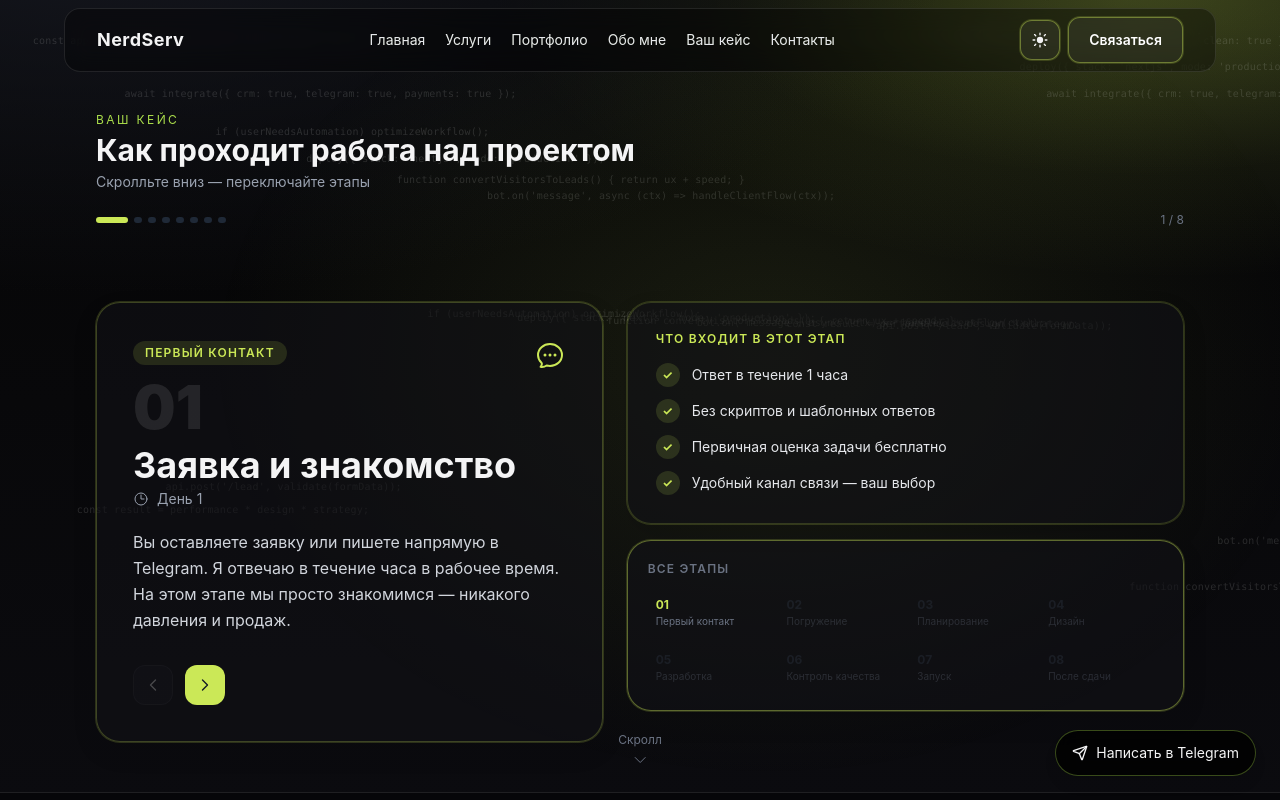
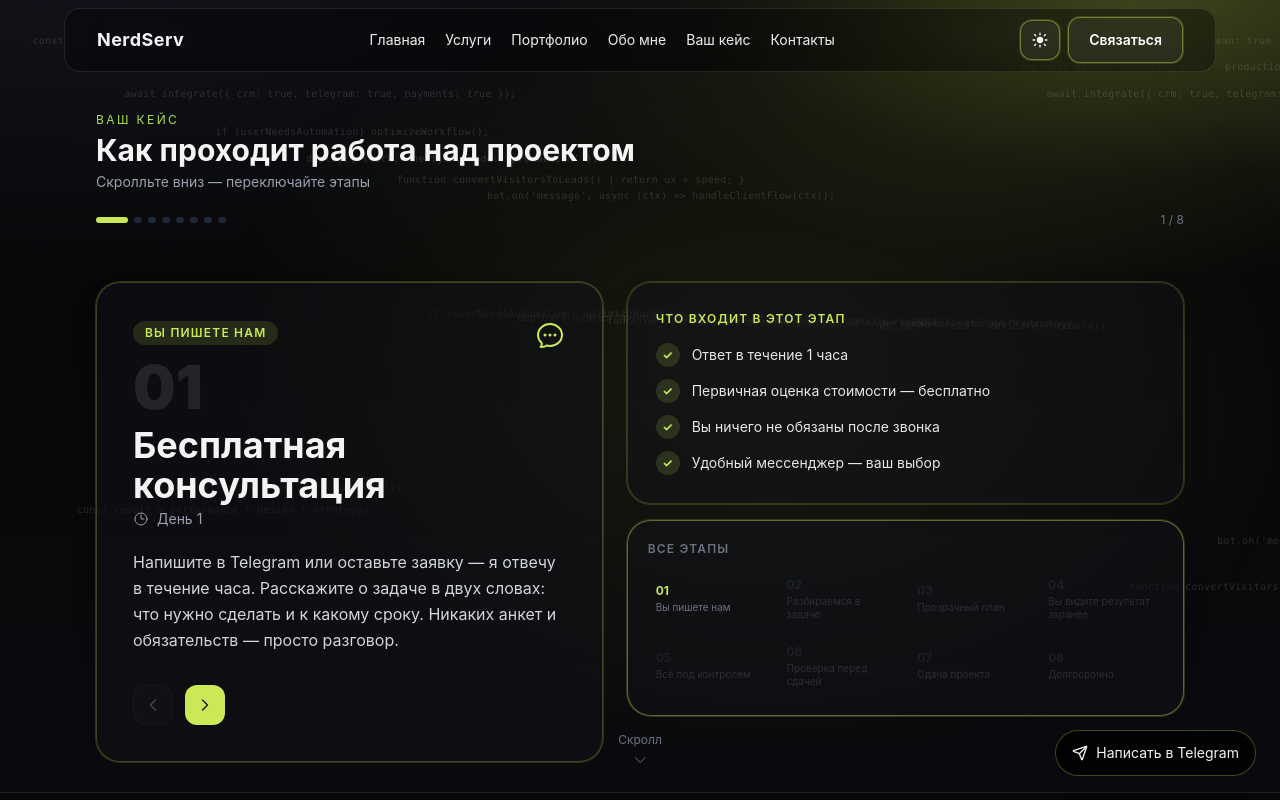
Before and after one commit to Pipata246/nerdServ, a Next.js app: page /your-case in a window 1280 px wide. Shown: the top 800 px of the page. Built offline with nearby package versions, Linux system fonts and the light colour scheme.

Commit message:
изменен текст на вкладке примера кейса

```diff
--- a/src/app/your-case/your-case-client.tsx
+++ b/src/app/your-case/your-case-client.tsx
@@ -7,160 +7,160 @@ import Link from "next/link";
 const STEPS = [
   {
     number: "01",
-    tag: "Первый контакт",
-    title: "Заявка и знакомство",
+    tag: "Вы пишете нам",
+    title: "Бесплатная консультация",
     duration: "День 1",
     icon: (
       <svg viewBox="0 0 24 24" fill="none" stroke="currentColor" strokeWidth="1.5" className="h-8 w-8">
         <path strokeLinecap="round" strokeLinejoin="round" d="M8.625 12a.375.375 0 1 1-.75 0 .375.375 0 0 1 .75 0Zm0 0H8.25m4.125 0a.375.375 0 1 1-.75 0 .375.375 0 0 1 .75 0Zm0 0H12m4.125 0a.375.375 0 1 1-.75 0 .375.375 0 0 1 .75 0Zm0 0h-.375M21 12c0 4.556-4.03 8.25-9 8.25a9.764 9.764 0 0 1-2.555-.337A5.972 5.972 0 0 1 5.41 20.97a5.969 5.969 0 0 1-.474-.065 4.48 4.48 0 0 0 .978-2.025c.09-.457-.133-.901-.467-1.226C3.93 16.178 3 14.189 3 12c0-4.556 4.03-8.25 9-8.25s9 3.694 9 8.25Z" />
       </svg>
     ),
-    description: "Вы оставляете заявку или пишете напрямую в Telegram. Я отвечаю в течение часа в рабочее время. На этом этапе мы просто знакомимся — никакого давления и продаж.",
+    description: "Напишите в Telegram или оставьте заявку — я отвечу в течение часа. Расскажите о задаче в двух словах: что нужно сделать и к какому сроку. Никаких анкет и обязательств — просто разговор.",
     details: [
       "Ответ в течение 1 часа",
-      "Без скриптов и шаблонных ответов",
-      "Первичная оценка задачи бесплатно",
-      "Удобный канал связи — ваш выбор"
+      "Первичная оценка стоимости — бесплатно",
+      "Вы ничего не обязаны после звонка",
+      "Удобный мессенджер — ваш выбор"
     ],
     color: "from-lime-300/20 to-lime-300/5",
     accent: "#cbe857"
   },
   {
     number: "02",
-    tag: "Погружение",
-    title: "Бриф и анализ задачи",
+    tag: "Разбираемся в задаче",
+    title: "Понимаем, что вам нужно",
     duration: "День 1–2",
     icon: (
       <svg viewBox="0 0 24 24" fill="none" stroke="currentColor" strokeWidth="1.5" className="h-8 w-8">
         <path strokeLinecap="round" strokeLinejoin="round" d="M19.5 14.25v-2.625a3.375 3.375 0 0 0-3.375-3.375h-1.5A1.125 1.125 0 0 1 13.5 7.125v-1.5a3.375 3.375 0 0 0-3.375-3.375H8.25m5.231 13.481L15 17.25m-4.5-15H5.625c-.621 0-1.125.504-1.125 1.125v16.5c0 .621.504 1.125 1.125 1.125h12.75c.621 0 1.125-.504 1.125-1.125V11.25a9 9 0 0 0-9-9Zm3.75 11.625a2.625 2.625 0 1 1-5.25 0 2.625 2.625 0 0 1 5.25 0Z" />
       </svg>
     ),
-    description: "Я задаю точные вопросы о вашем бизнесе, аудитории, конкурентах и ожиданиях. Не шаблонный бриф на 40 пунктов, а живой разговор, который помогает понять суть задачи.",
+    description: "Я задаю несколько вопросов о вашем бизнесе и клиентах. Это нужно не для галочки — чем лучше я понимаю вашу ситуацию, тем точнее будет результат. Обычно занимает 20–30 минут.",
     details: [
-      "Анализ конкурентов и рынка",
-      "Определение целевой аудитории",
-      "Фиксация KPI и критериев успеха",
-      "Выявление скрытых требований"
+      "Выясняем цель: больше заявок, продаж или узнаваемости",
+      "Смотрим на ваших конкурентов",
+      "Определяем, кто ваш клиент",
+      "Фиксируем, что важно именно вам"
     ],
     color: "from-blue-400/20 to-blue-400/5",
     accent: "#60a5fa"
   },
   {
     number: "03",
-    tag: "Планирование",
-    title: "Техническое задание и смета",
+    tag: "Прозрачный план",
+    title: "Цена, сроки и объём работ",
     duration: "День 2–3",
     icon: (
       <svg viewBox="0 0 24 24" fill="none" stroke="currentColor" strokeWidth="1.5" className="h-8 w-8">
         <path strokeLinecap="round" strokeLinejoin="round" d="M9 12h3.75M9 15h3.75M9 18h3.75m3 .75H18a2.25 2.25 0 0 0 2.25-2.25V6.108c0-1.135-.845-2.098-1.976-2.192a48.424 48.424 0 0 0-1.123-.08m-5.801 0c-.065.21-.1.433-.1.664 0 .414.336.75.75.75h4.5a.75.75 0 0 0 .75-.75 2.25 2.25 0 0 0-.1-.664m-5.8 0A2.251 2.251 0 0 1 13.5 2.25H15c1.012 0 1.867.668 2.15 1.586m-5.8 0c-.376.023-.75.05-1.124.08C9.095 4.01 8.25 4.973 8.25 6.108V8.25m0 0H4.875c-.621 0-1.125.504-1.125 1.125v11.25c0 .621.504 1.125 1.125 1.125h9.75c.621 0 1.125-.504 1.125-1.125V9.375c0-.621-.504-1.125-1.125-1.125H8.25ZM6.75 12h.008v.008H6.75V12Zm0 3h.008v.008H6.75V15Zm0 3h.008v.008H6.75V18Z" />
       </svg>
     ),
-    description: "Получаете подробное ТЗ с описанием каждого экрана, функции и интеграции. Смета разбита по этапам — вы точно знаете, за что платите и когда. Никаких скрытых доплат.",
+    description: "Вы получаете документ с точным описанием того, что будет сделано, сколько это стоит и когда будет готово. Цена фиксируется до старта — никаких «а вот это не входило» в процессе.",
     details: [
-      "Детальное ТЗ с макетами",
-      "Смета с разбивкой по этапам",
-      "Фиксированные сроки каждого блока",
-      "Согласование до старта работ"
+      "Фиксированная цена — без доплат в процессе",
+      "Чёткие сроки по каждому этапу",
+      "Понятное описание: что именно вы получите",
+      "Работа начинается только после вашего согласия"
     ],
     color: "from-violet-400/20 to-violet-400/5",
     accent: "#a78bfa"
   },
   {
     number: "04",
-    tag: "Дизайн",
-    title: "Прототип и визуал",
+    tag: "Вы видите результат заранее",
+    title: "Как это будет выглядеть",
     duration: "День 3–7",
     icon: (
       <svg viewBox="0 0 24 24" fill="none" stroke="currentColor" strokeWidth="1.5" className="h-8 w-8">
         <path strokeLinecap="round" strokeLinejoin="round" d="M9.53 16.122a3 3 0 0 0-5.78 1.128 2.25 2.25 0 0 1-2.4 2.245 4.5 4.5 0 0 0 8.4-2.245c0-.399-.078-.78-.22-1.128Zm0 0a15.998 15.998 0 0 0 3.388-1.62m-5.043-.025a15.994 15.994 0 0 1 1.622-3.395m3.42 3.42a15.995 15.995 0 0 0 4.764-4.648l3.876-5.814a1.151 1.151 0 0 0-1.597-1.597L14.146 6.32a15.996 15.996 0 0 0-4.649 4.763m3.42 3.42a6.776 6.776 0 0 0-3.42-3.42" />
       </svg>
     ),
-    description: "Создаю прототип в Figma — от структуры страниц до финального визуала. Вы видите результат до того, как написана первая строка кода. Правки на этом этапе бесплатны.",
+    description: "Перед тем как начать делать сайт или бота, вы видите, как это будет выглядеть — на компьютере и телефоне. Если что-то не нравится, меняем сейчас, а не после запуска.",
     details: [
-      "Wireframe структуры",
-      "Финальный дизайн в Figma",
-      "Адаптив под мобильные",
-      "До 3 итераций правок включено"
+      "Видите внешний вид до начала разработки",
+      "Удобно на телефоне — проверяем сразу",
+      "Правки на этом этапе — бесплатно",
+      "Утверждаете дизайн и только потом стартуем"
     ],
     color: "from-pink-400/20 to-pink-400/5",
     accent: "#f472b6"
   },
   {
     number: "05",
-    tag: "Разработка",
-    title: "Написание кода",
+    tag: "Всё под контролем",
+    title: "Делаем — вы следите за прогрессом",
     duration: "День 7–21",
     icon: (
       <svg viewBox="0 0 24 24" fill="none" stroke="currentColor" strokeWidth="1.5" className="h-8 w-8">
         <path strokeLinecap="round" strokeLinejoin="round" d="M17.25 6.75 22.5 12l-5.25 5.25m-10.5 0L1.5 12l5.25-5.25m7.5-3-4.5 16.5" />
       </svg>
     ),
-    description: "Разработка ведётся итерациями. Каждые 2–3 дня вы получаете апдейт с демо на тестовом сервере. Можете смотреть прогресс в реальном времени и давать обратную связь сразу.",
+    description: "Каждые 2–3 дня вы получаете ссылку на рабочую версию и видите, как растёт проект. Можете смотреть, давать комментарии и вносить правки прямо в процессе — не ждать финала.",
     details: [
-      "Апдейты каждые 2–3 дня",
-      "Доступ к тестовому серверу",
-      "Чистый и документированный код",
-      "Оперативные правки по ходу"
+      "Обновления каждые 2–3 дня",
+      "Ссылка на рабочую версию — всегда доступна",
+      "Правки принимаем сразу, не копим",
+      "Вы в курсе на каждом шаге"
     ],
     color: "from-orange-400/20 to-orange-400/5",
     accent: "#fb923c"
   },
   {
     number: "06",
-    tag: "Контроль качества",
-    title: "Тестирование",
+    tag: "Проверка перед сдачей",
+    title: "Всё работает — на любом устройстве",
     duration: "День 21–24",
     icon: (
       <svg viewBox="0 0 24 24" fill="none" stroke="currentColor" strokeWidth="1.5" className="h-8 w-8">
         <path strokeLinecap="round" strokeLinejoin="round" d="M9 12.75 11.25 15 15 9.75M21 12a9 9 0 1 1-18 0 9 9 0 0 1 18 0Z" />
       </svg>
     ),
-    description: "Полный прогон по всем сценариям: десктоп, мобильные, разные браузеры, пограничные случаи. Проверяю скорость загрузки, SEO-метрики и доступность. Баги фиксируются до релиза.",
+    description: "Перед тем как передать вам проект, я проверяю всё сам: открываю на телефоне, планшете, компьютере, в разных браузерах. Убеждаюсь, что формы работают, страницы грузятся быстро, ничего не ломается.",
     details: [
-      "Кросс-браузерное тестирование",
-      "Проверка на мобильных устройствах",
-      "Lighthouse: скорость и SEO",
-      "Нагрузочное тестирование форм"
+      "Проверено на телефоне, планшете и компьютере",
+      "Все кнопки и формы работают корректно",
+      "Страницы загружаются быстро",
+      "Вы получаете готовый продукт, а не сырой"
     ],
     color: "from-teal-400/20 to-teal-400/5",
     accent: "#2dd4bf"
   },
   {
     number: "07",
-    tag: "Запуск",
-    title: "Релиз и деплой",
+    tag: "Сдача проекта",
+    title: "Запускаем — вы начинаете получать клиентов",
     duration: "День 24–25",
     icon: (
       <svg viewBox="0 0 24 24" fill="none" stroke="currentColor" strokeWidth="1.5" className="h-8 w-8">
         <path strokeLinecap="round" strokeLinejoin="round" d="M15.59 14.37a6 6 0 0 1-5.84 7.38v-4.8m5.84-2.58a14.98 14.98 0 0 0 6.16-12.12A14.98 14.98 0 0 0 9.631 8.41m5.96 5.96a14.926 14.926 0 0 1-5.841 2.58m-.119-8.54a6 6 0 0 0-7.381 5.84h4.8m2.581-5.84a14.927 14.927 0 0 0-2.58 5.84m2.699 2.7c-.103.021-.207.041-.311.06a15.09 15.09 0 0 1-2.448-2.448 14.9 14.9 0 0 1 .06-.312m-2.24 2.39a4.493 4.493 0 0 0-1.757 4.306 4.493 4.493 0 0 0 4.306-1.758M16.5 9a1.5 1.5 0 1 1-3 0 1.5 1.5 0 0 1 3 0Z" />
       </svg>
     ),
-    description: "Деплой на ваш хостинг или настройка с нуля. Подключаю домен, SSL, настраиваю CDN и кэширование. Первые 24 часа после релиза — на связи в приоритетном режиме.",
+    description: "Сайт или бот выходит в интернет под вашим доменом. Я настраиваю всё под ключ — вам не нужно разбираться в технических деталях. В первые сутки после запуска я на связи и слежу, чтобы всё шло гладко.",
     details: [
-      "Деплой на ваш сервер или Vercel",
-      "Настройка домена и SSL",
-      "Подключение аналитики",
-      "Мониторинг первых 24 часов"
+      "Запуск под вашим доменом — под ключ",
+      "Подключаем счётчик посещений и заявок",
+      "Первые сутки — на связи в приоритете",
+      "Вы получаете доступы ко всему"
     ],
     color: "from-lime-300/20 to-lime-300/5",
     accent: "#cbe857"
   },
   {
     number: "08",
-    tag: "После сдачи",
-    title: "Поддержка и рост",
-    duration: "Ongoing",
+    tag: "Долгосрочно",
+    title: "Вы не остаётесь один на один с проектом",
+    duration: "После запуска",
     icon: (
       <svg viewBox="0 0 24 24" fill="none" stroke="currentColor" strokeWidth="1.5" className="h-8 w-8">
         <path strokeLinecap="round" strokeLinejoin="round" d="M21 8.25c0-2.485-2.099-4.5-4.688-4.5-1.935 0-3.597 1.126-4.312 2.733-.715-1.607-2.377-2.733-4.313-2.733C5.1 3.75 3 5.765 3 8.25c0 7.22 9 12 9 12s9-4.78 9-12Z" />
       </svg>
     ),
-    description: "Проект сдан — но это не конец. Слежу за метриками, предлагаю улучшения на основе данных. Клиенты возвращаются за следующими задачами, потому что видят реальный рост.",
+    description: "После сдачи я остаюсь на связи. Если что-то пойдёт не так — исправлю. Если захотите добавить новый раздел или функцию — сделаем. Большинство клиентов возвращаются с новыми задачами.",
     details: [
-      "Гарантийный период 30 дней",
-      "Обучение работе с CMS",
-      "Ежемесячные отчёты по метрикам",
-      "Приоритет при следующих задачах"
+      "30 дней гарантии — исправляю бесплатно",
+      "Объясню, как самому менять тексты и фото",
+      "Всегда на связи для новых задач",
+      "Скидка постоянным клиентам"
     ],
     color: "from-emerald-400/20 to-emerald-400/5",
     accent: "#34d399"
```
